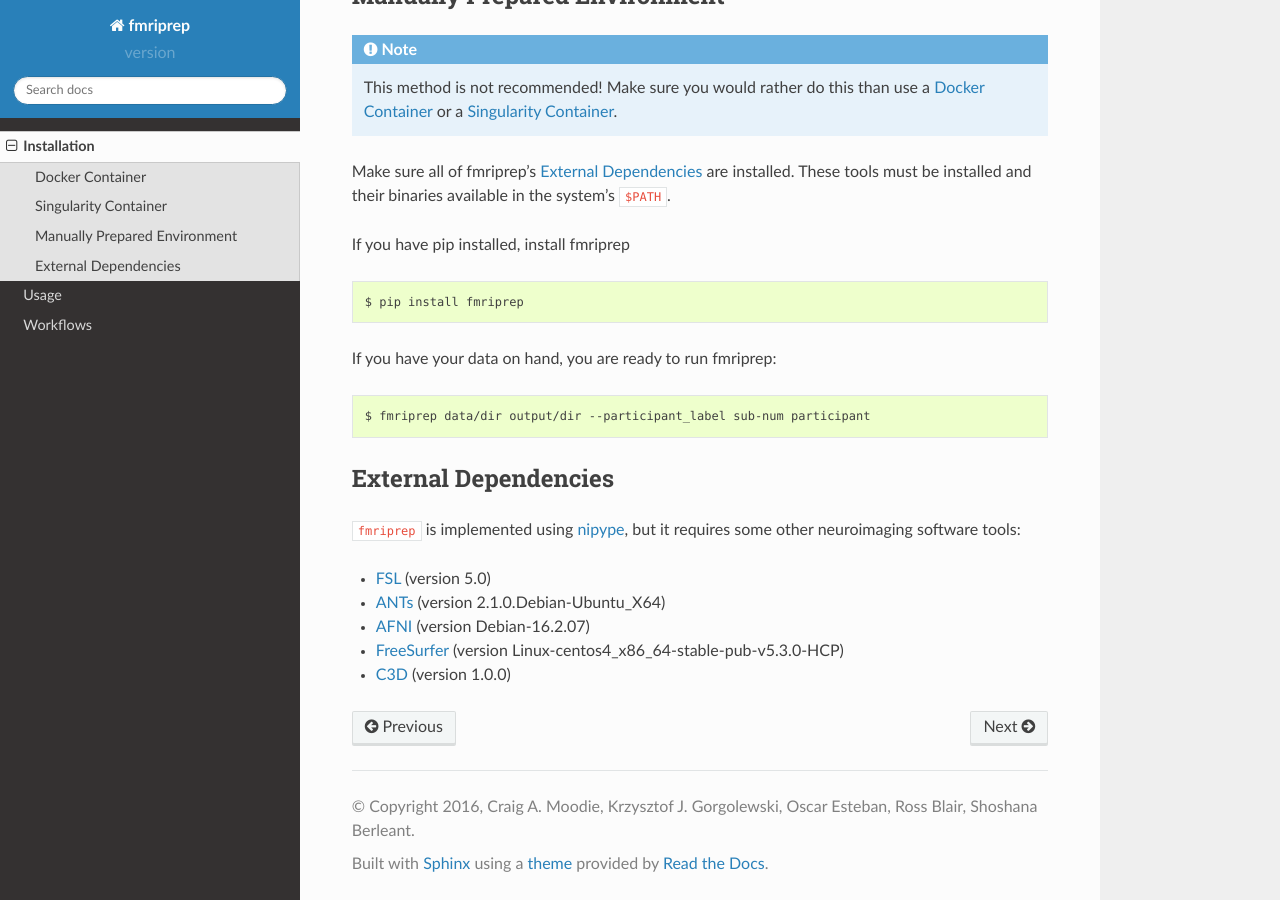
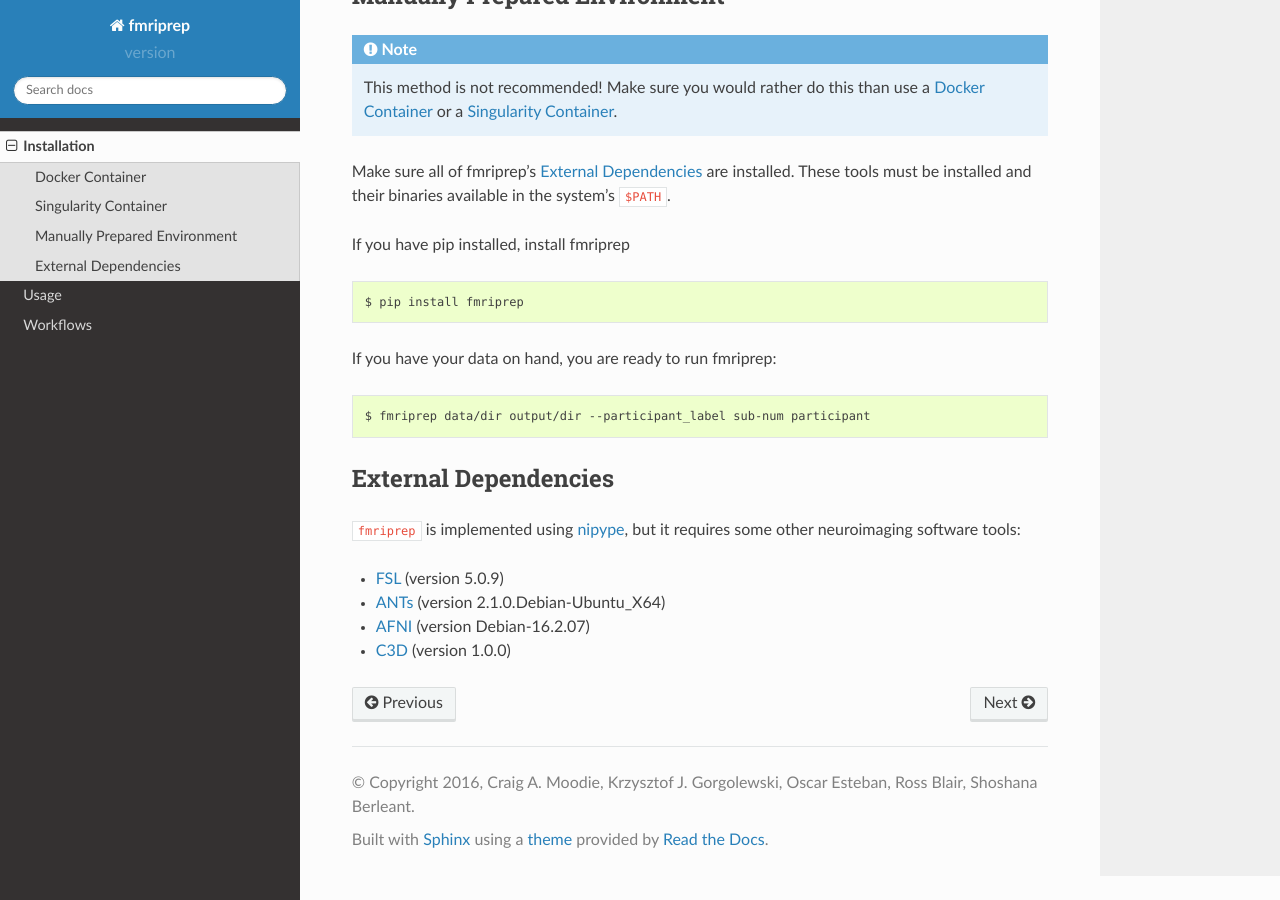
Before and after one commit to yohanchatelain/fmriprep, a Sphinx documentation site: the page built from docs/installation.rst, in a window 1280 px wide and 900 px high, scrolled down 1295 px. Built offline with Sphinx 7.4.7 and the Read the Docs theme 2.0.0, drawn with Linux system fonts in a browser that asks for light colours; the version number could not be read and is left out.

Commit message:
Remove freesurfer, add minor FSL version.

```diff
--- a/docs/installation.rst
+++ b/docs/installation.rst
@@ -71,8 +71,7 @@ External Dependencies
 ``fmriprep`` is implemented using nipype_, but it requires some other neuroimaging
 software tools:
 
-- `FSL <http://fsl.fmrib.ox.ac.uk/fsl/fslwiki/>`_ (version 5.0)
+- `FSL <http://fsl.fmrib.ox.ac.uk/fsl/fslwiki/>`_ (version 5.0.9)
 - `ANTs <http://stnava.github.io/ANTs/>`_ (version 2.1.0.Debian-Ubuntu_X64)
 - `AFNI <https://afni.nimh.nih.gov/>`_ (version Debian-16.2.07)
-- `FreeSurfer <https://surfer.nmr.mgh.harvard.edu/>`_ (version Linux-centos4_x86_64-stable-pub-v5.3.0-HCP)
 - `C3D <https://sourceforge.net/projects/c3d/>`_ (version 1.0.0)
```
